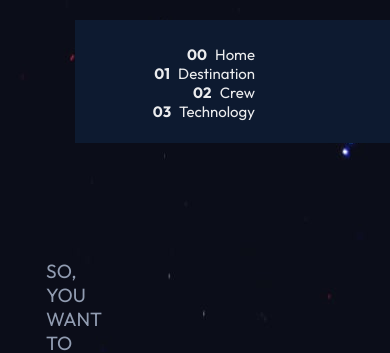
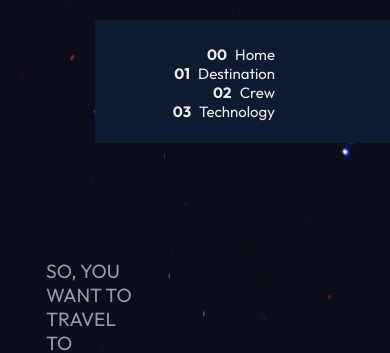
Before and after one commit to PercyAyimbilaNsolemna/Space_Tourism_Challenge, a plain HTML site: page index.html in a window 390 px wide. Shown: the top 353 px of the page. Drawn offline with Linux system fonts and the light colour scheme.

Commit message:
Added styles to the nav element .

```diff
--- a/css/styles.css
+++ b/css/styles.css
@@ -113,6 +113,10 @@ ul > li > a:hover {
         margin-right: 15px;
     }
 
+    nav {
+        padding-right: 100px;
+    }
+
     .content {
         left: 10%;
     }
```
